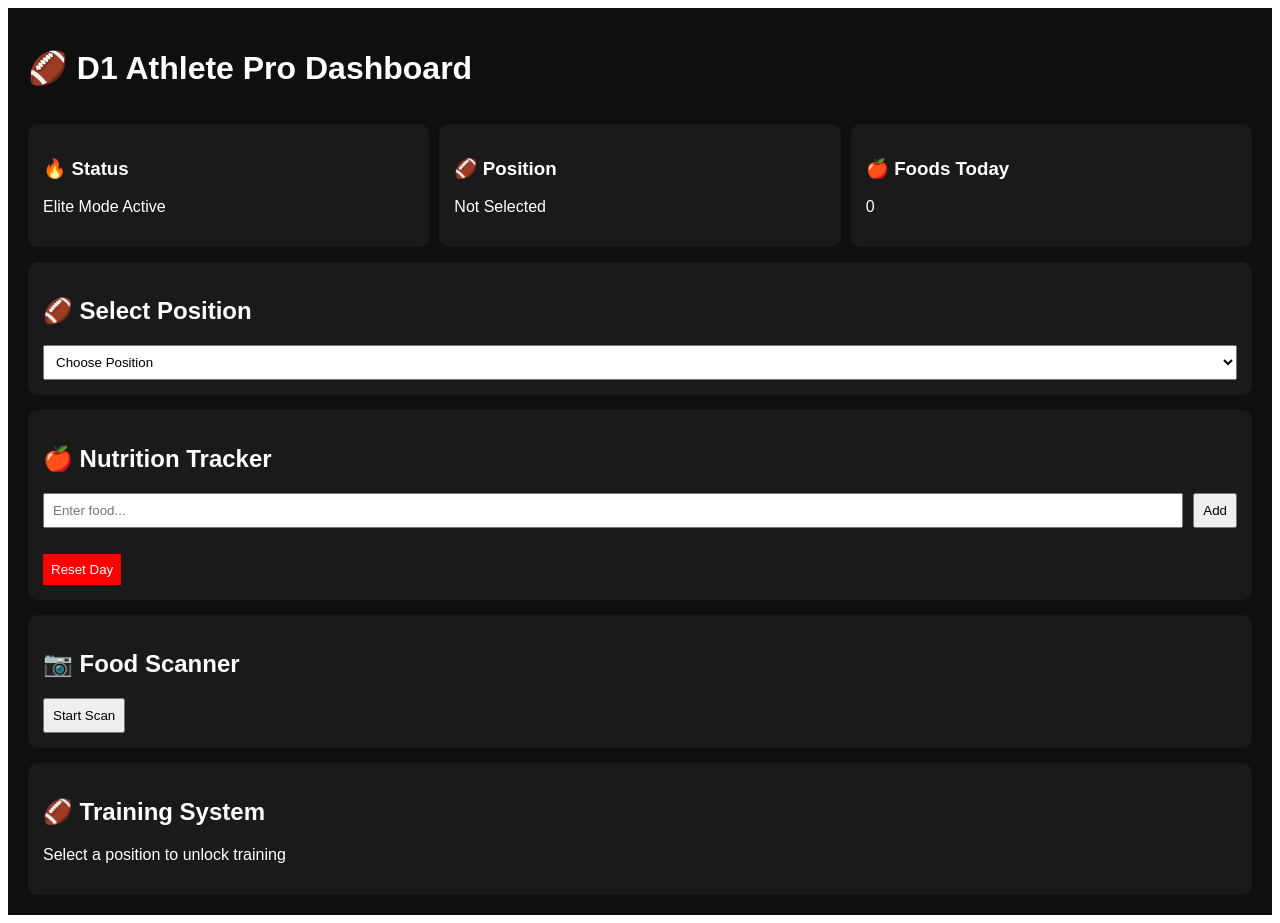
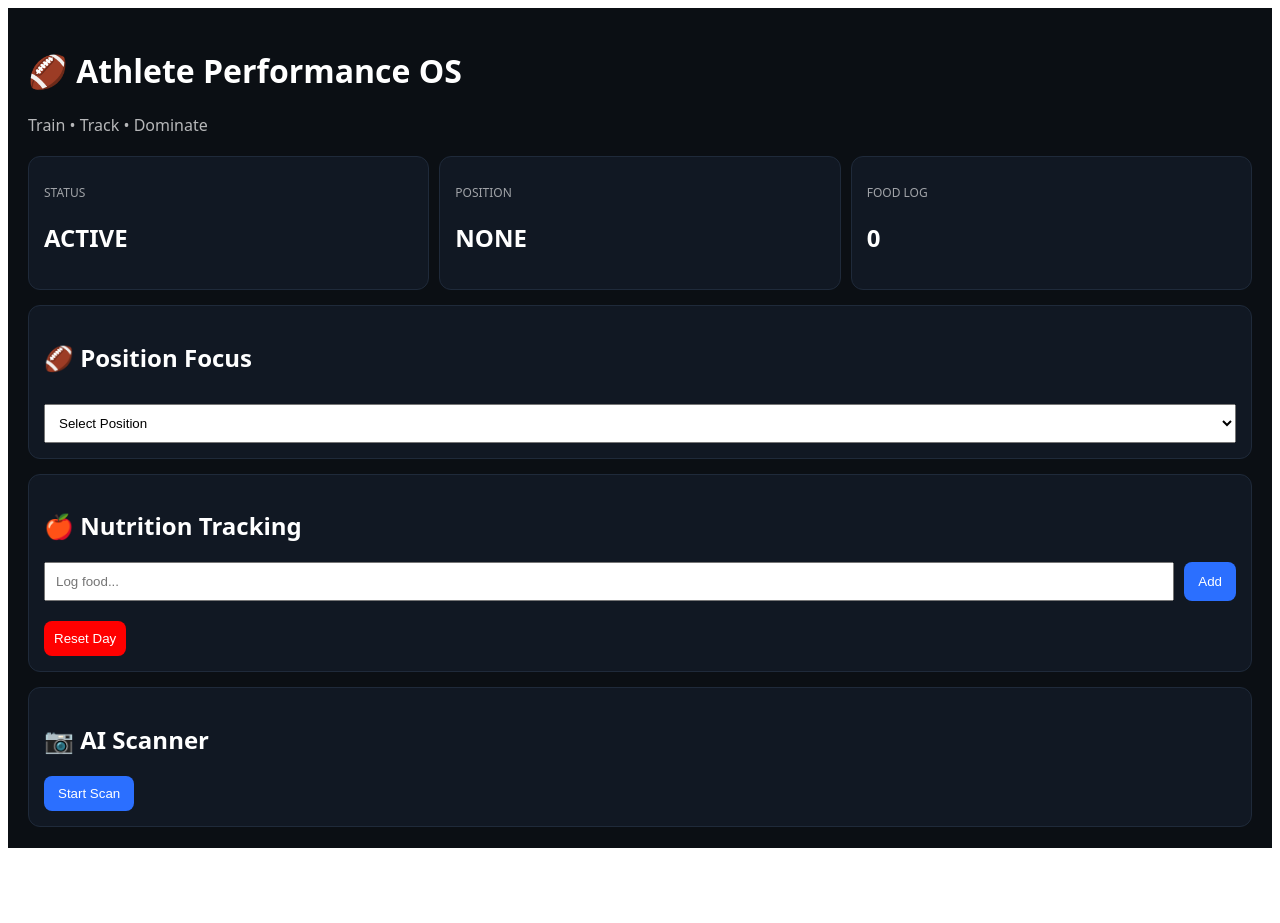
Before and after one commit to khalifa73-hub/d1-football-, a React (Vite) app: page / in a window 1280 px wide. After the commit the page ends 856 px from the top, so only its background shows below. Built offline with nearby package versions, Linux system fonts and the light colour scheme; the HTML template or start-up script is replaced by a standard one.

Commit message:
Refactor App component and update UI elements

```diff
--- a/src/App.tsx
+++ b/src/App.tsx
@@ -6,7 +6,7 @@ export default function App() {
   const [position, setPosition] = useState("");
   const [foods, setFoods] = useState<string[]>([]);
   const [input, setInput] = useState("");
-  const [scanning, setScanning] = useState(false);
+  const [scanActive, setScanActive] = useState(false);
 
   useEffect(() => {
     const last = localStorage.getItem("lastReset");
@@ -36,136 +36,203 @@ export default function App() {
   }
 
   return (
-    <div style={styles.container}>
-      <h1>🏈 D1 Athlete Pro Dashboard</h1>
+    <div style={styles.page}>
 
-      {/* STATS DASHBOARD */}
+      {/* HEADER */}
+      <div style={styles.header}>
+        <h1>🏈 Athlete Performance OS</h1>
+        <p style={{ opacity: 0.7 }}>
+          Train • Track • Dominate
+        </p>
+      </div>
+
+      {/* TOP STATS */}
       <div style={styles.grid}>
         <div style={styles.card}>
-          <h3>🔥 Status</h3>
-          <p>Elite Mode Active</p>
+          <p style={styles.label}>STATUS</p>
+          <h2>ACTIVE</h2>
         </div>
 
         <div style={styles.card}>
-          <h3>🏈 Position</h3>
-          <p>{position || "Not Selected"}</p>
+          <p style={styles.label}>POSITION</p>
+          <h2>{position || "NONE"}</h2>
         </div>
 
         <div style={styles.card}>
-          <h3>🍎 Foods Today</h3>
-          <p>{foods.length}</p>
+          <p style={styles.label}>FOOD LOG</p>
+          <h2>{foods.length}</h2>
         </div>
       </div>
 
       {/* POSITION */}
-      <div style={styles.card}>
-        <h2>🏈 Select Position</h2>
+      <div style={styles.cardWide}>
+        <h2>🏈 Position Focus</h2>
         <select
           value={position}
           onChange={(e) => setPosition(e.target.value)}
-          style={styles.input}
+          style={styles.select}
         >
-          <option value="">Choose Position</option>
+          <option value="">Select Position</option>
           {positions.map((p) => (
             <option key={p}>{p}</option>
           ))}
         </select>
 
         {position && (
-          <p>💪 Training Mode: <b>{position}</b></p>
-        )}
-      </div>
-
-      {/* FOOD TRACKER */}
-      <div style={styles.card}>
-        <h2>🍎 Nutrition Tracker</h2>
-
-        <div style={{ display: "flex", gap: 10 }}>
-          <input
-            value={input}
-            onChange={(e) => setInput(e.target.value)}
-            placeholder="Enter food..."
-            style={styles.input}
-          />
-          <button onClick={addFood} style={styles.button}>Add</button>
-        </div>
-
-        <ul>
-          {foods.map((f, i) => (
-            <li key={i}>{f}</li>
-          ))}
-        </ul>
-
-        <button onClick={resetDay} style={styles.reset}>Reset Day</button>
-      </div>
-
-      {/* SCANNER UPGRADE */}
-      <div style={styles.card}>
-        <h2>📷 Food Scanner</h2>
-
-        <button
-          onClick={() => setScanning(!scanning)}
-          style={styles.button}
-        >
-          {scanning ? "Stop Scan" : "Start Scan"}
-        </button>
-
-        {scanning && (
-          <div style={{ marginTop: 10 }}>
-            <p>📸 Camera is ON (simulated)</p>
-            <p>Point camera at food...</p>
+          <div style={styles.glowBox}>
+            🔥 Training Mode: <b>{position}</b>
           </div>
         )}
       </div>
 
-      {/* TRAINING */}
-      <div style={styles.card}>
-        <h2>🏈 Training System</h2>
+      {/* FOOD */}
+      <div style={styles.cardWide}>
+        <h2>🍎 Nutrition Tracking</h2>
 
-        {position ? (
-          <p>
-            Today’s focus: <b>{position} strength & explosiveness</b>
-          </p>
-        ) : (
-          <p>Select a position to unlock training</p>
+        <div style={styles.row}>
+          <input
+            value={input}
+            onChange={(e) => setInput(e.target.value)}
+            placeholder="Log food..."
+            style={styles.input}
+          />
+          <button onClick={addFood} style={styles.button}>
+            Add
+          </button>
+        </div>
+
+        <div style={styles.foodList}>
+          {foods.map((f, i) => (
+            <div key={i} style={styles.foodItem}>
+              {f}
+            </div>
+          ))}
+        </div>
+
+        <button onClick={resetDay} style={styles.danger}>
+          Reset Day
+        </button>
+      </div>
+
+      {/* SCANNER */}
+      <div style={styles.cardWide}>
+        <h2>📷 AI Scanner</h2>
+
+        <button
+          onClick={() => setScanActive(!scanActive)}
+          style={styles.button}
+        >
+          {scanActive ? "Stop Scan" : "Start Scan"}
+        </button>
+
+        {scanActive && (
+          <div style={styles.scanBox}>
+            <p>📸 Camera Active (simulated)</p>
+            <p style={{ opacity: 0.7 }}>
+              Point camera at food for analysis...
+            </p>
+          </div>
         )}
       </div>
+
     </div>
   );
 }
 
 const styles: any = {
-  container: {
+  page: {
     padding: 20,
-    fontFamily: "Arial",
-    background: "#0f0f0f",
+    background: "#0b0f14",
     color: "white",
+    fontFamily: "system-ui",
     minHeight: "100vh",
   },
+
+  header: {
+    marginBottom: 20,
+  },
+
   grid: {
     display: "grid",
     gridTemplateColumns: "repeat(3, 1fr)",
     gap: 10,
   },
+
   card: {
-    background: "#1a1a1a",
+    background: "#111823",
     padding: 15,
+    borderRadius: 12,
+    border: "1px solid #1f2a3a",
+  },
+
+  cardWide: {
+    background: "#111823",
+    padding: 15,
+    borderRadius: 12,
     marginTop: 15,
+    border: "1px solid #1f2a3a",
+  },
+
+  label: {
+    fontSize: 12,
+    opacity: 0.6,
+  },
+
+  select: {
+    width: "100%",
+    padding: 10,
+    marginTop: 10,
+  },
+
+  glowBox: {
+    marginTop: 10,
+    padding: 10,
+    background: "rgba(0,255,150,0.1)",
+    border: "1px solid rgba(0,255,150,0.3)",
     borderRadius: 10,
   },
+
+  row: {
+    display: "flex",
+    gap: 10,
+  },
+
   input: {
-    padding: 8,
-    width: "100%",
+    flex: 1,
+    padding: 10,
   },
+
   button: {
-    padding: 8,
+    padding: "10px 14px",
     cursor: "pointer",
+    background: "#2b6fff",
+    border: "none",
+    color: "white",
+    borderRadius: 8,
   },
-  reset: {
+
+  danger: {
     marginTop: 10,
-    padding: 8,
+    padding: 10,
     background: "red",
     color: "white",
     border: "none",
+    borderRadius: 8,
+  },
+
+  foodList: {
+    marginTop: 10,
+  },
+
+  foodItem: {
+    padding: 8,
+    borderBottom: "1px solid #1f2a3a",
+  },
+
+  scanBox: {
+    marginTop: 10,
+    padding: 15,
+    border: "1px dashed #2b6fff",
+    borderRadius: 10,
   },
 };
```
